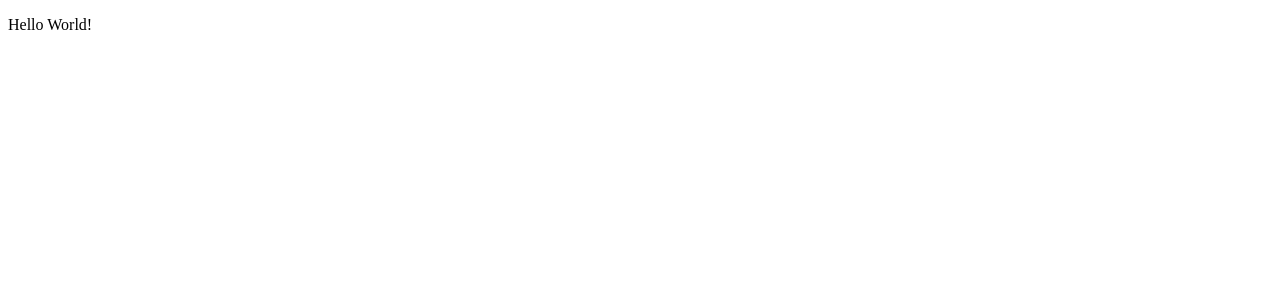
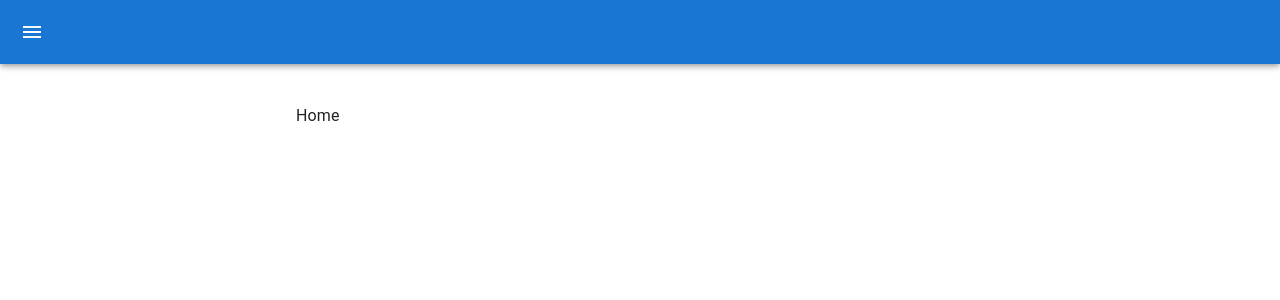
Before and after one commit to wychauae/my-porfolio, a React (Create React App) app: page / in a window 1280 px wide. Shown: the top 300 px of the page. Built offline with nearby package versions, Linux system fonts and the light colour scheme.

Commit message:
Build a persistent drawer

```diff
--- a/package.json
+++ b/package.json
@@ -4,6 +4,10 @@
   "homepage": "https://wychauae.github.io/my-portfolio",
   "private": true,
   "dependencies": {
+    "@emotion/react": "^11.11.4",
+    "@emotion/styled": "^11.11.0",
+    "@mui/material": "^5.15.14",
+    "@mui/icons-material": "^5.14.13",
     "@testing-library/jest-dom": "^5.17.0",
     "@testing-library/react": "^13.4.0",
     "@testing-library/user-event": "^13.5.0",
@@ -13,6 +17,7 @@
     "@types/react-dom": "^18.2.22",
     "react": "^18.2.0",
     "react-dom": "^18.2.0",
+    "react-router-dom": "^6.22.3",
     "react-scripts": "5.0.1",
     "typescript": "^4.9.5",
     "web-vitals": "^2.1.4"
--- a/src/App.tsx
+++ b/src/App.tsx
@@ -1,10 +1,16 @@
 import React from 'react';
+import {BrowserRouter, Routes, Route} from "react-router-dom";
+import Home from "./pages/home";
 
 function App() {
   return (
-    <div>
-      <p>Hello World!</p>
-    </div>
+      <BrowserRouter>
+          <Routes>
+              <Route path="/home" element={ <Home/>} />
+              <Route path="/" element={<Home/> } />
+              <Route path="*" element={ <Home/>} />
+          </Routes>
+      </BrowserRouter>
   );
 }
 
--- /dev/null
+++ b/src/components/navBar/navBar.css
@@ -0,0 +1,5 @@
+.link-no-style {
+    color: inherit;
+    text-decoration: none;
+    cursor: pointer;
+}
--- /dev/null
+++ b/src/components/navBar/navBar.tsx
@@ -0,0 +1,135 @@
+import {AppBarProps as MuiAppBarProps} from "@mui/material/AppBar/AppBar";
+import {
+    Avatar,
+    Box,
+    CssBaseline,
+    Divider,
+    IconButton,
+    List,
+    styled,
+    Toolbar,
+    Typography
+} from "@mui/material";
+import MuiAppBar from "@mui/material/AppBar";
+import Drawer from '@mui/material/Drawer';
+import React, {useState} from "react";
+import MenuIcon from "@mui/icons-material/Menu";
+import myIcon from "../../assets/Images/myIcon.jpg";
+import ChevronLeftIcon from "@mui/icons-material/ChevronLeft";
+import {sideBarItems} from "./sideBarItems";
+import './navBar.css';
+import {createContext} from "vm";
+
+const drawerWidth: number = 240;
+
+interface AppBarProps extends MuiAppBarProps {
+    open?: boolean;
+}
+
+export const Main = styled('main', { shouldForwardProp: (prop) => prop !== 'open' })<{
+    open?: boolean;
+}>(({ theme, open }) => ({
+    flexGrow: 1,
+    padding: theme.spacing(3),
+    transition: theme.transitions.create('margin', {
+        easing: theme.transitions.easing.sharp,
+        duration: theme.transitions.duration.leavingScreen,
+    }),
+    marginLeft: `-${drawerWidth}px`,
+    ...(open && {
+        transition: theme.transitions.create('margin', {
+            easing: theme.transitions.easing.easeOut,
+            duration: theme.transitions.duration.enteringScreen,
+        }),
+        marginLeft: 0,
+    }),
+}));
+
+const AppBar = styled(MuiAppBar, {
+    shouldForwardProp: (prop) => prop !== 'open',
+})<AppBarProps>(({ theme, open }) => ({
+    transition: theme.transitions.create(['margin', 'width'], {
+        easing: theme.transitions.easing.sharp,
+        duration: theme.transitions.duration.leavingScreen,
+    }),
+    ...(open && {
+        width: `calc(100% - ${drawerWidth}px)`,
+        marginLeft: `${drawerWidth}px`,
+        transition: theme.transitions.create(['margin', 'width'], {
+            easing: theme.transitions.easing.easeOut,
+            duration: theme.transitions.duration.enteringScreen,
+        }),
+    }),
+}));
+
+export const DrawerHeader = styled('div')(({ theme }) => ({
+    display: 'flex',
+    alignItems: 'center',
+    padding: theme.spacing(0, 1),
+    // necessary for content to be below app bar
+    ...theme.mixins.toolbar,
+    justifyContent: 'flex-end',
+}));
+
+export const NavBar = () => {
+    const [open, setOpen] = useState(false);
+
+    const toggleDrawer = () => {
+        setOpen(!open);
+    };
+
+    return (
+        <Box sx={{
+            display: 'flex',
+            height: '100vh',
+        }}>
+            <CssBaseline />
+            <AppBar position="fixed" open={open}>
+                <Toolbar>
+                    <IconButton
+                        color="inherit"
+                        aria-label="open drawer"
+                        onClick={toggleDrawer}
+                        edge="start"
+                        sx={{ mr: 2, ...(open && { display: 'none' }) }}
+                    >
+                        <MenuIcon />
+                    </IconButton>
+                </Toolbar>
+            </AppBar>
+            <Drawer
+                sx={{
+                    width: drawerWidth,
+                    flexShrink: 0,
+                    '& .MuiDrawer-paper': {
+                        width: drawerWidth,
+                        boxSizing: 'border-box',
+                    },
+                }}
+                variant="persistent"
+                anchor="left"
+                open={open}>
+                <Toolbar
+                    sx={{
+                        display: 'flex',
+                        alignItems: 'center',
+                        justifyContent: 'flex-end',
+                        px: [1],
+                    }}
+                >
+                    <Box sx={{ display: 'flex', alignItems: 'center', gap: '20px' }}>
+                        <Avatar src={myIcon} sx={{ width: 55, height: 55 }} />
+                        <Typography variant="h6">My Portfolio</Typography>
+                    </Box>
+                    <IconButton onClick={toggleDrawer}>
+                        <ChevronLeftIcon />
+                    </IconButton>
+                </Toolbar>
+                <Divider />
+                <List component="nav">
+                    {sideBarItems}
+                </List>
+            </Drawer>
+        </Box>
+    );
+}
--- /dev/null
+++ b/src/components/navBar/sideBarItems.tsx
@@ -0,0 +1,54 @@
+import * as React from 'react';
+import ListItemButton from '@mui/material/ListItemButton';
+import ListItemIcon from '@mui/material/ListItemIcon';
+import ListItemText from '@mui/material/ListItemText';
+import SportsEsportsIcon from '@mui/icons-material/SportsEsports';
+import AccountCircleIcon from '@mui/icons-material/AccountCircle';
+import SignalCellularAltIcon from '@mui/icons-material/SignalCellularAlt';
+import Groups3Icon from '@mui/icons-material/Groups3';
+import HomeIcon from '@mui/icons-material/Home';
+import {Link} from "react-router-dom";
+export const sideBarItems = (
+    <React.Fragment>
+        <Link to="/home" className="link-no-style">
+            <ListItemButton>
+                <ListItemIcon>
+                    <HomeIcon style={{ fontSize: '2rem' }}/>
+                </ListItemIcon>
+                <ListItemText primary="HOME" />
+            </ListItemButton>
+        </Link>
+        <Link to="/profile" className="link-no-style">
+            <ListItemButton>
+                <ListItemIcon>
+                    <AccountCircleIcon style={{ fontSize: '2rem' }}/>
+                </ListItemIcon>
+                <ListItemText primary="RESUME" />
+            </ListItemButton>
+        </Link>
+        <Link to="/game" className="link-no-style">
+            <ListItemButton>
+                <ListItemIcon>
+                    <SportsEsportsIcon style={{ fontSize: '2rem' }}/>
+                </ListItemIcon>
+                <ListItemText primary="PORTFOLIO" />
+            </ListItemButton>
+        </Link>
+        <Link to="/" className="link-no-style">
+            <ListItemButton>
+                <ListItemIcon>
+                    <SignalCellularAltIcon style={{ fontSize: '2rem' }} />
+                </ListItemIcon>
+                <ListItemText primary="CONTACT" />
+            </ListItemButton>
+        </Link>
+        <Link to="/" className="link-no-style">
+            <ListItemButton>
+                <ListItemIcon>
+                    <Groups3Icon style={{ fontSize: '2rem' }}/>
+                </ListItemIcon>
+                <ListItemText primary="SOCIAL" />
+            </ListItemButton>
+        </Link>
+    </React.Fragment>
+);
--- /dev/null
+++ b/src/pages/home.tsx
@@ -0,0 +1,25 @@
+import React from "react";
+import {Main, NavBar} from "../components/navBar/navBar";
+import {Box, Container, Toolbar} from "@mui/material";
+export default function Home() {
+
+    return (
+        <Main open={true}>
+            <Box sx={{ display: 'flex' }}>
+                <NavBar/>
+                <Box
+                    component="main"
+                    sx={{
+                        flexGrow: 1,
+                        overflow: 'auto',
+                    }}
+                >
+                    <Toolbar />
+                    <Container maxWidth="lg" sx={{ m: 1, p: 1}}>
+                        Home
+                    </Container>
+                </Box>
+            </Box>
+        </Main>
+    )
+}
```
Also changed, not shown: src/assets/Images/myIcon.jpg (added), 1 other file (tests, documents, lock files or other folders).
